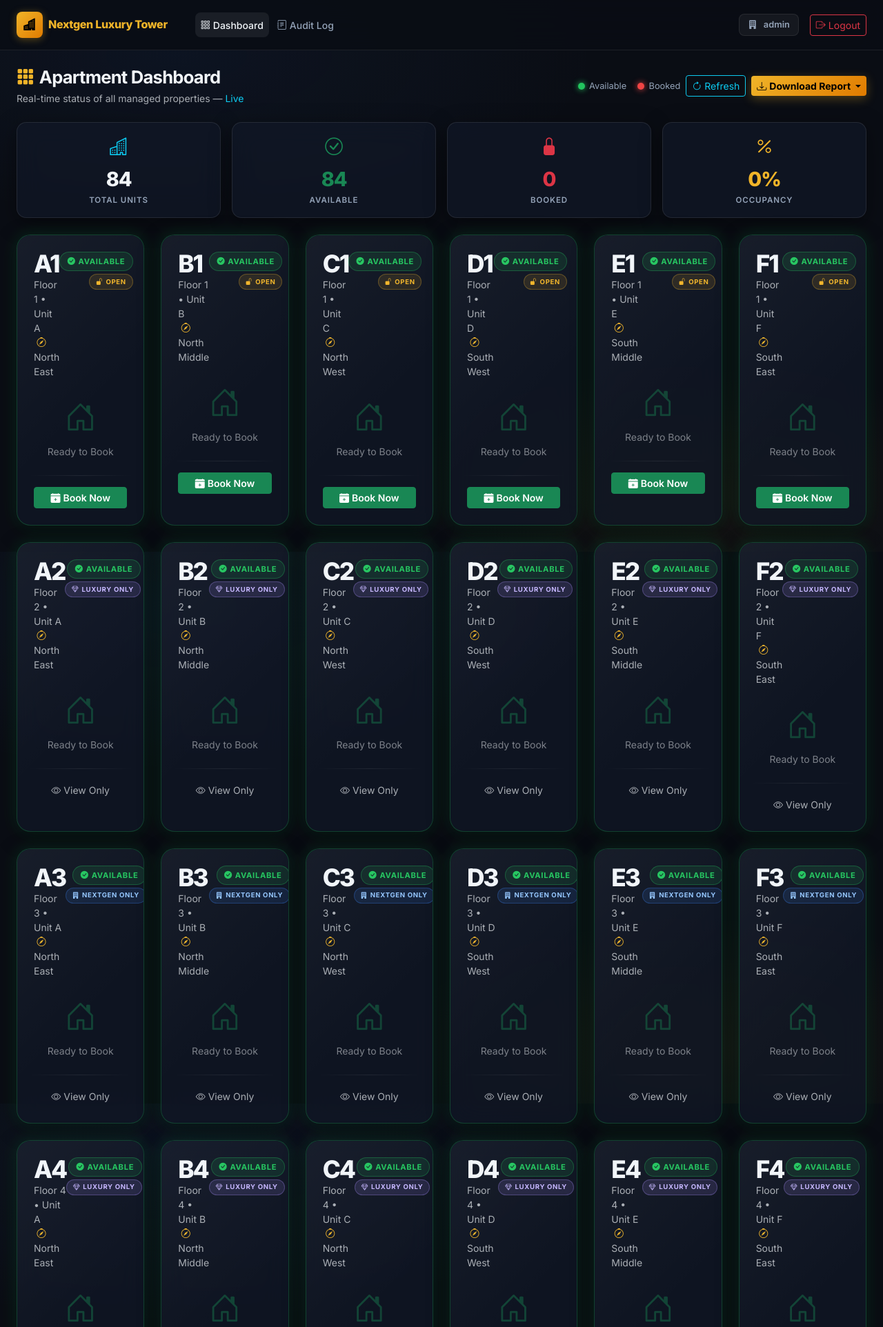
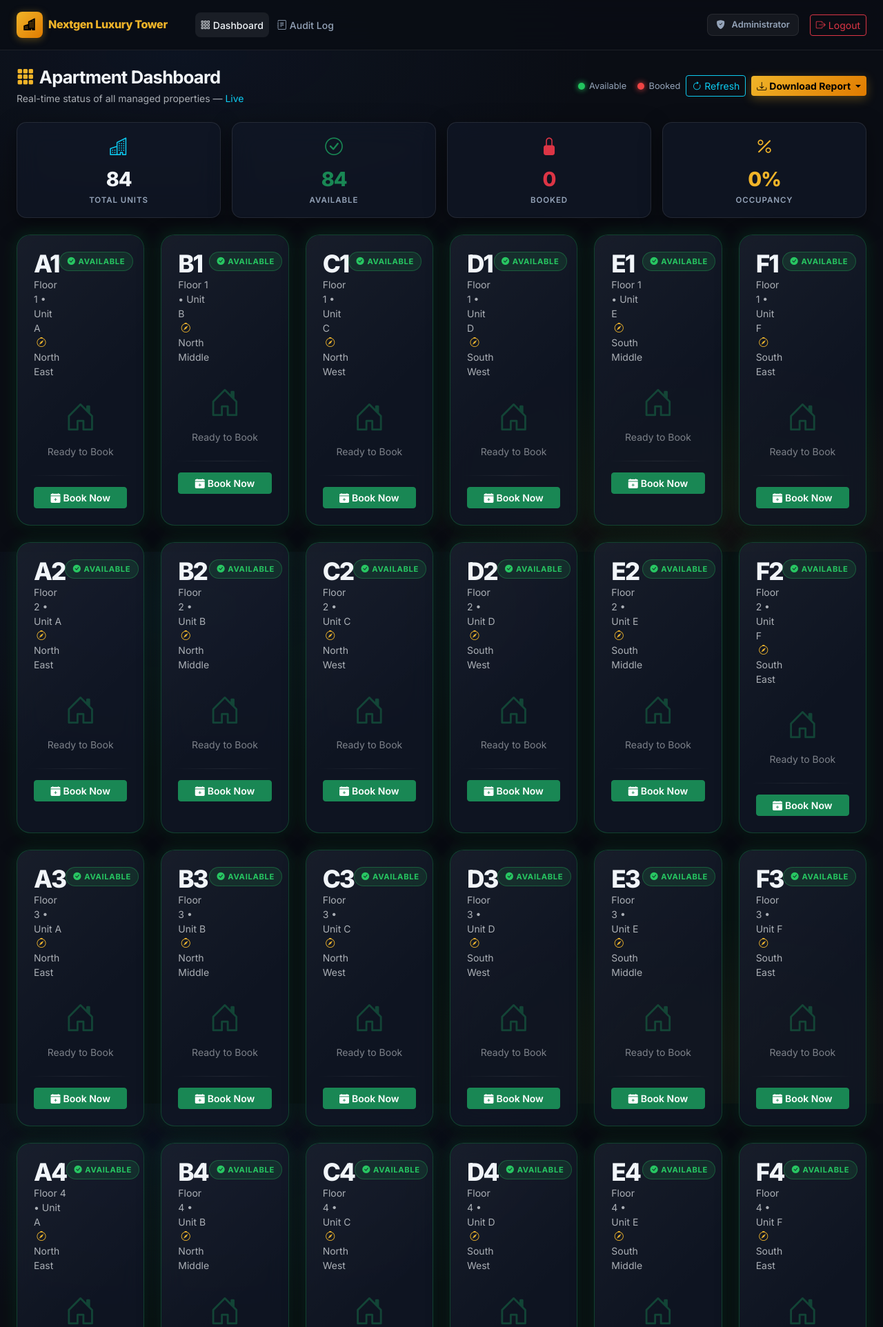
Before and after one commit to pythonicshariful/Apartment-Management-System, a Flask app: page / in a window 1280 px wide. Shown: the top 1924 px of the page at 69% size. Run offline with Flask 3, Linux system fonts and the light colour scheme; the visitor is signed in with stand-in values (Sample User, id 1); data comes from the database, SQL or seed files in the repository.

Commit message:
single admin added

```diff
--- a/app.py
+++ b/app.py
@@ -33,13 +33,7 @@ app.config["UPLOAD_FOLDER"] = UPLOAD_FOLDER
 
 # Credentials loaded from .env
 CREDENTIALS = {
-    "nextgen": os.getenv("NEXTGEN_PASSWORD", "NextGen@2024"),
-    "luxury":  os.getenv("LUXURY_PASSWORD",  "Luxury@2024"),
-}
-
-COMPANY_DISPLAY = {
-    "nextgen": "NextGen Design & Developers Ltd",
-    "luxury":  "Luxury Construction",
+    "admin": os.getenv("ADMIN_PASSWORD", "Admin@2024")
 }
 
 # ---------------------------------------------------------------------------
@@ -58,24 +52,13 @@ def get_floor(apt_id: str) -> int:
 
 
 def can_book_apartment(apt_id: str, role: str) -> bool:
-    """Return True if *role* is allowed to BOOK the given apartment."""
-    floor = get_floor(apt_id)
-    if floor in (1, 14):
-        return True                       # both companies
-    if floor % 2 == 0:                    # even → Luxury only
-        return role == "luxury"
-    else:                                 # odd  → Nextgen only
-        return role == "nextgen"
+    """Return True as all admin roles can book any apartment."""
+    return True
 
 
 def floor_restriction_label(apt_id: str) -> str:
     """Return a short human-readable restriction label for the UI."""
-    floor = get_floor(apt_id)
-    if floor in (1, 14):
-        return "Open"
-    if floor % 2 == 0:
-        return "Luxury Only"
-    return "NextGen Only"
+    return "Open"
 
 # ---------------------------------------------------------------------------
 # Helpers
@@ -116,11 +99,11 @@ def login_required(f):
 
 
 def operator_required(f):
-    """Allow only nextgen / luxury operators."""
+    """Allow only admin operators."""
     @wraps(f)
     def decorated(*args, **kwargs):
-        if session.get("role") not in ("nextgen", "luxury"):
-            flash("Operator access required.", "danger")
+        if session.get("role") != "admin":
+            flash("Admin access required.", "danger")
             return redirect(url_for("dashboard"))
         return f(*args, **kwargs)
     return decorated
@@ -144,9 +127,7 @@ def inject_globals():
         return floor_restriction_label(apt_id)
 
     return {
-        "COMPANY_DISPLAY":      COMPANY_DISPLAY,
         "current_role":         role,
-        "current_company":      role,
         "can_book_floor":       _can_book_floor,
         "floor_label":          _floor_label,
     }
@@ -162,14 +143,13 @@ def login():
         return redirect(url_for("dashboard"))
 
     if request.method == "POST":
-        role     = request.form.get("role", "").strip().lower()
         password = request.form.get("password", "").strip()
 
-        if role in CREDENTIALS and CREDENTIALS[role] == password:
-            session["role"]    = role
+        if password == CREDENTIALS["admin"]:
+            session["role"]    = "admin"
             session.permanent  = True
-            flash(f"Welcome, {COMPANY_DISPLAY.get(role, role)}!", "success")
-            db.log_audit("LOGIN", role, f"{COMPANY_DISPLAY.get(role, role)} logged in.")
+            flash("Welcome, Admin!", "success")
+            db.log_audit("LOGIN", "admin", "Admin logged in.")
             return redirect(url_for("dashboard"))
         else:
             flash("Invalid credentials. Please try again.", "danger")
@@ -181,7 +161,7 @@ def login():
 @login_required
 def logout():
     role = session.get("role", "unknown")
-    db.log_audit("LOGOUT", role, f"{COMPANY_DISPLAY.get(role, role)} logged out.")
+    db.log_audit("LOGOUT", role, "Admin logged out.")
     session.clear()
     flash("You have been logged out.", "info")
     return redirect(url_for("login"))
@@ -226,13 +206,7 @@ def book(apt_id):
 
     # Floor-based permission check
     if not can_book_apartment(apt_id, role):
-        floor = get_floor(apt_id)
-        label = floor_restriction_label(apt_id)
-        flash(
-            f"Floor {floor} is restricted to {label}. "
-            f"{COMPANY_DISPLAY[role]} cannot book this apartment.",
-            "danger"
-        )
+        flash("You cannot book this apartment.", "danger")
         return redirect(url_for("dashboard"))
 
     name          = request.form.get("name", "").strip()
@@ -270,9 +244,9 @@ def book(apt_id):
 
     db.book_apartment(apt_id, role, name, address, phone, profile_pic, document_path, total_price, booking_money, due_amount)
     db.log_audit("BOOK", role,
-                 f"Apartment {apt_id} booked by {COMPANY_DISPLAY[role]} for customer '{name}'.")
+                 f"Apartment {apt_id} booked for customer '{name}'.")
 
-    send_backup_to_telegram(action=f"BOOK {apt_id}", performed_by=COMPANY_DISPLAY[role])
+    send_backup_to_telegram(action=f"BOOK {apt_id}", performed_by="Admin")
     flash(f"Apartment {apt_id} successfully booked for {name}!", "success")
     return redirect(url_for("dashboard"))
 
@@ -297,7 +271,7 @@ def edit(apt_id):
         return redirect(url_for("dashboard"))
 
     # RBAC: only the booking company can edit
-    if apartment["booked_by"] != role:
+    if apartment["booked_by"] != role and apartment["booked_by"] not in ["nextgen", "luxury", "admin"]:
         flash("You are not authorized to edit this booking.", "danger")
         return redirect(url_for("dashboard"))
 
@@ -349,9 +323,9 @@ def edit(apt_id):
 
     db.edit_customer(apt_id, name, address, phone, profile_pic, document_path, total_price, booking_money, due_amount)
     db.log_audit("EDIT", role,
-                 f"Customer details updated for Apartment {apt_id} by {COMPANY_DISPLAY.get(role, role)}.")
+                 f"Customer details updated for Apartment {apt_id}.")
 
-    send_backup_to_telegram(action=f"EDIT {apt_id}", performed_by=COMPANY_DISPLAY.get(role, role))
+    send_backup_to_telegram(action=f"EDIT {apt_id}", performed_by="Admin")
     flash(f"Booking details for Apartment {apt_id} updated successfully.", "success")
     return redirect(url_for("dashboard"))
 
@@ -376,16 +350,16 @@ def cancel(apt_id):
         return redirect(url_for("dashboard"))
 
     # RBAC: only the booking company can cancel
-    if apartment["booked_by"] != role:
+    if apartment["booked_by"] != role and apartment["booked_by"] not in ["nextgen", "luxury", "admin"]:
         flash("You are not authorized to cancel this booking.", "danger")
         return redirect(url_for("dashboard"))
 
     customer_name = apartment.get("name", "Unknown")
     db.cancel_booking(apt_id)
     db.log_audit("CANCEL", role,
-                 f"Booking cancelled for Apartment {apt_id} (was '{customer_name}') by {COMPANY_DISPLAY.get(role, role)}.")
+                 f"Booking cancelled for Apartment {apt_id} (was '{customer_name}').")
 
-    send_backup_to_telegram(action=f"CANCEL {apt_id}", performed_by=COMPANY_DISPLAY.get(role, role))
+    send_backup_to_telegram(action=f"CANCEL {apt_id}", performed_by="Admin")
     flash(f"Booking for Apartment {apt_id} has been cancelled.", "success")
     return redirect(url_for("dashboard"))
 
@@ -422,7 +396,6 @@ def profile(apt_id):
         "total_price":  apartment.get("total_price", 0),
         "booking_money": apartment.get("booking_money", 0),
         "due_amount":   apartment.get("due_amount", 0),
-        "company_display": COMPANY_DISPLAY.get(apartment.get("booked_by"), ""),
     })
 
 
@@ -436,7 +409,7 @@ def individual_report(apt_id):
 
     from datetime import datetime
     generated_at = datetime.now().strftime("%d %B %Y, %I:%M %p")
-    return render_template("individual_report.html", apartment=apartment, generated_at=generated_at, COMPANY_DISPLAY=COMPANY_DISPLAY)
+    return render_template("individual_report.html", apartment=apartment, generated_at=generated_at)
 
 
 # ---------------------------------------------------------------------------
@@ -469,7 +442,7 @@ def report_csv():
         writer.writerow([
             apt["id"],
             apt["status"],
-            COMPANY_DISPLAY.get(apt["booked_by"], "") if apt["booked_by"] else "",
+            "Admin",
             apt.get("name")    or "",
             apt.get("phone")   or "",
             apt.get("address") or "",
--- a/static/css/style.css
+++ b/static/css/style.css
@@ -391,23 +391,7 @@ body {
 .tenant-name  { font-size: 0.9rem; font-weight: 700; }
 .tenant-phone { font-size: 0.75rem; }
 
-/* Company tags */
-.tag-nextgen, .tag-luxury {
-  display: inline-flex; align-items: center;
-  font-size: 0.65rem; font-weight: 700;
-  padding: 0.18rem 0.5rem; border-radius: 999px;
-  text-transform: uppercase; letter-spacing: 0.06em;
-}
-.tag-nextgen {
-  background: var(--color-blue-dim);
-  color: #60a5fa;
-  border: 1px solid rgba(59,130,246,0.25);
-}
-.tag-luxury {
-  background: rgba(167,139,250,0.12);
-  color: #a78bfa;
-  border: 1px solid rgba(167,139,250,0.25);
-}
+
 
 .booked-since { }
 
@@ -823,66 +807,3 @@ body {
   background: rgba(255,255,255,0.07);
   color: var(--color-text);
 }
-
-/* ── Floor Restriction Badges ────────────────────────────────── */
-/* Small pill shown in the card header next to the status badge   */
-.floor-badge {
-  display: inline-flex;
-  align-items: center;
-  font-size: 0.6rem;
-  font-weight: 700;
-  padding: 0.2rem 0.55rem;
-  border-radius: 999px;
-  text-transform: uppercase;
-  letter-spacing: 0.07em;
-  white-space: nowrap;
-}
-
-/* Luxury Only — purple tint */
-.floor-badge-luxury {
-  background: rgba(167,139,250,0.14);
-  color: #c4b5fd;
-  border: 1px solid rgba(167,139,250,0.3);
-}
-
-/* NextGen Only — blue tint */
-.floor-badge-nextgen {
-  background: rgba(59,130,246,0.13);
-  color: #93c5fd;
-  border: 1px solid rgba(59,130,246,0.28);
-}
-
-/* Open (floors 1 & 14) — gold tint */
-.floor-badge-open {
-  background: rgba(240,180,41,0.12);
-  color: var(--color-gold);
-  border: 1px solid rgba(240,180,41,0.28);
-}
-
-/* ── Floor Restricted Notice (action area) ───────────────────── */
-/* Shown in place of the Book button for the locked-out company   */
-.floor-restricted-notice {
-  display: flex;
-  align-items: center;
-  justify-content: center;
-  font-size: 0.72rem;
-  font-weight: 700;
-  text-transform: uppercase;
-  letter-spacing: 0.06em;
-  padding: 0.45rem 0.75rem;
-  border-radius: var(--radius-sm);
-  text-align: center;
-  gap: 0.3rem;
-}
-
-.floor-restricted-luxury {
-  background: rgba(167,139,250,0.10);
-  color: #c4b5fd;
-  border: 1px dashed rgba(167,139,250,0.35);
-}
-
-.floor-restricted-nextgen {
-  background: rgba(59,130,246,0.10);
-  color: #93c5fd;
-  border: 1px dashed rgba(59,130,246,0.32);
-}
--- a/static/js/main.js
+++ b/static/js/main.js
@@ -172,13 +172,7 @@ function openProfileModal(aptId) {
       if (invoiceBtn) invoiceBtn.href = '/report/' + aptId;
 
       const badge = document.getElementById('profileCompanyBadge');
-      if (data.booked_by === 'nextgen') {
-        badge.innerHTML = `<span class="tag-nextgen"><i class="bi bi-building-fill me-1"></i>${data.company_display || data.booked_by}</span>`;
-      } else if (data.booked_by === 'luxury') {
-        badge.innerHTML = `<span class="tag-luxury"><i class="bi bi-gem me-1"></i>${data.company_display || data.booked_by}</span>`;
-      } else {
-        badge.innerHTML = '';
-      }
+      if (badge) badge.innerHTML = '';
 
       const picImg     = document.getElementById('profilePicImg');
       const picDefault = document.getElementById('profilePicDefault');
--- a/templates/base.html
+++ b/templates/base.html
@@ -61,8 +61,8 @@
       <!-- Right side: role badge + logout -->
       <div class="d-flex align-items-center gap-3">
         <div class="role-badge">
-          <i class="bi bi-building-fill me-1"></i>
-          <span>{{ COMPANY_DISPLAY.get(current_role, current_role) }}</span>
+          <i class="bi bi-shield-fill-check me-1"></i>
+          <span>Administrator</span>
         </div>
         <a href="{{ url_for('logout') }}" class="btn btn-outline-danger btn-sm">
           <i class="bi bi-box-arrow-right me-1"></i>Logout
--- a/templates/partials/apartment_card.html
+++ b/templates/partials/apartment_card.html
@@ -20,14 +20,7 @@
             <i class="bi bi-check-circle-fill me-1"></i>Available
           {% endif %}
         </span>
-        {# Floor restriction badge #}
-        {% if apt_floor_label == 'Luxury Only' %}
-          <span class="floor-badge floor-badge-luxury"><i class="bi bi-gem me-1"></i>Luxury Only</span>
-        {% elif apt_floor_label == 'NextGen Only' %}
-          <span class="floor-badge floor-badge-nextgen"><i class="bi bi-building-fill me-1"></i>NextGen Only</span>
-        {% else %}
-          <span class="floor-badge floor-badge-open"><i class="bi bi-unlock-fill me-1"></i>Open</span>
-        {% endif %}
+
       </div>
     </div>
 
@@ -51,17 +44,7 @@
             <div class="tenant-phone text-muted small">
               <i class="bi bi-telephone-fill me-1"></i>{{ apt.phone }}
             </div>
-            <div class="company-tag mt-1">
-              {% if apt.booked_by == 'nextgen' %}
-                <span class="tag-nextgen">
-                  <i class="bi bi-building-fill me-1"></i>{{ COMPANY_DISPLAY.get(apt.booked_by, apt.booked_by) }}
-                </span>
-              {% elif apt.booked_by == 'luxury' %}
-                <span class="tag-luxury">
-                  <i class="bi bi-gem me-1"></i>{{ COMPANY_DISPLAY.get(apt.booked_by, apt.booked_by) }}
-                </span>
-              {% endif %}
-            </div>
+
           </div>
         </div>
         {% if apt.booked_at %}
@@ -94,18 +77,7 @@
       </button>
       {% endif %}
 
-      {# View-only notice for restricted available floors #}
-      {% if not is_booked and not can_book and current_role in ('nextgen', 'luxury') %}
-        {% if apt_floor_label == 'Luxury Only' %}
-        <div class="floor-restricted-notice floor-restricted-luxury">
-          <i class="bi bi-gem me-1"></i>Luxury Exclusive Floor
-        </div>
-        {% elif apt_floor_label == 'NextGen Only' %}
-        <div class="floor-restricted-notice floor-restricted-nextgen">
-          <i class="bi bi-building-fill me-1"></i>NextGen Exclusive Floor
-        </div>
-        {% endif %}
-      {% endif %}
+
 
       {% if is_booked %}
       <!-- View Profile (always visible to logged-in users) -->
@@ -135,11 +107,7 @@
       {% endif %}
       {% endif %}
 
-      {% if not is_booked and not can_book and current_role not in ('nextgen', 'luxury') %}
-      <div class="text-center text-muted small py-1">
-        <i class="bi bi-eye me-1"></i>View Only
-      </div>
-      {% endif %}
+
 
     </div>
 
```
Also changed, not shown: templates/audit_log.html (+3 -9 lines), templates/login.html (+0 -22 lines), templates/report.html (+2 -9 lines).
